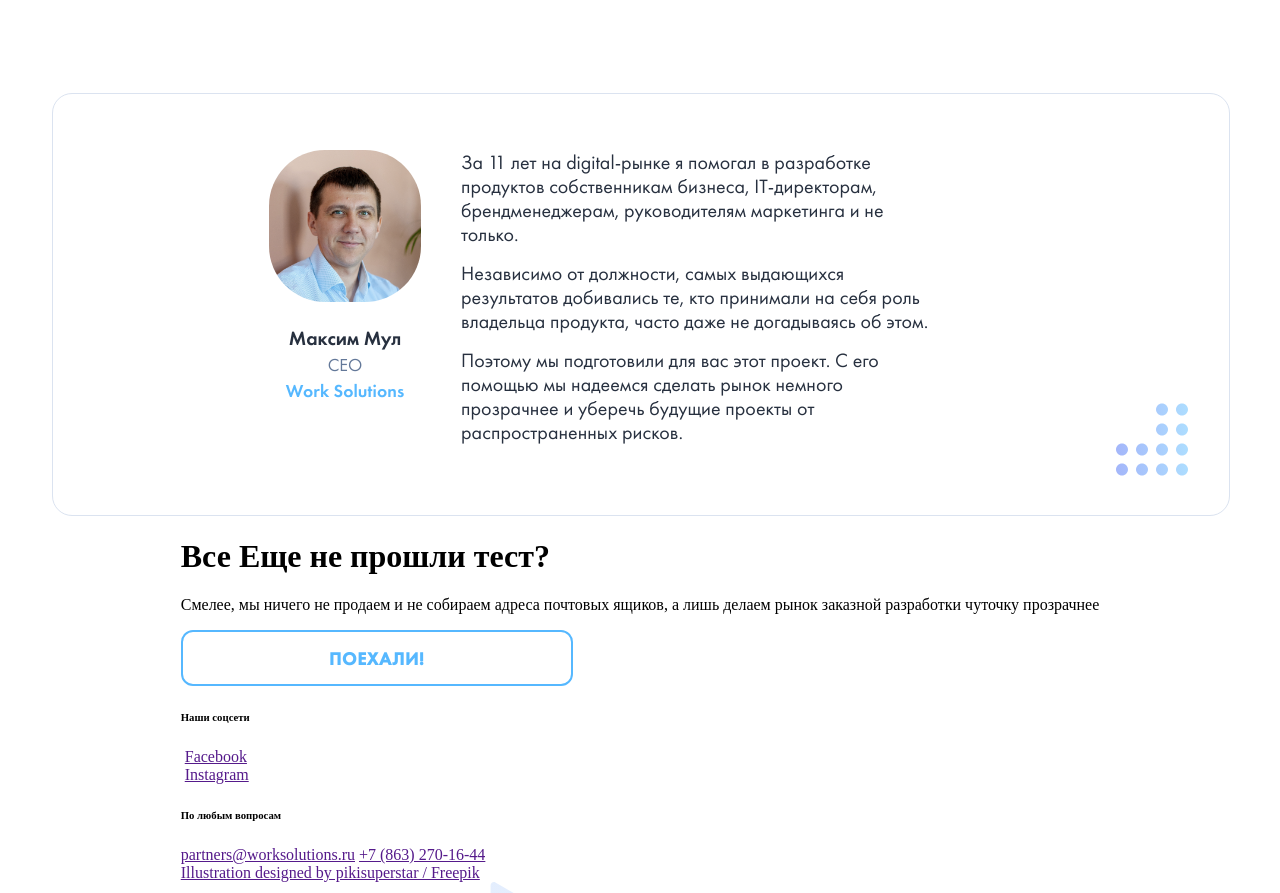
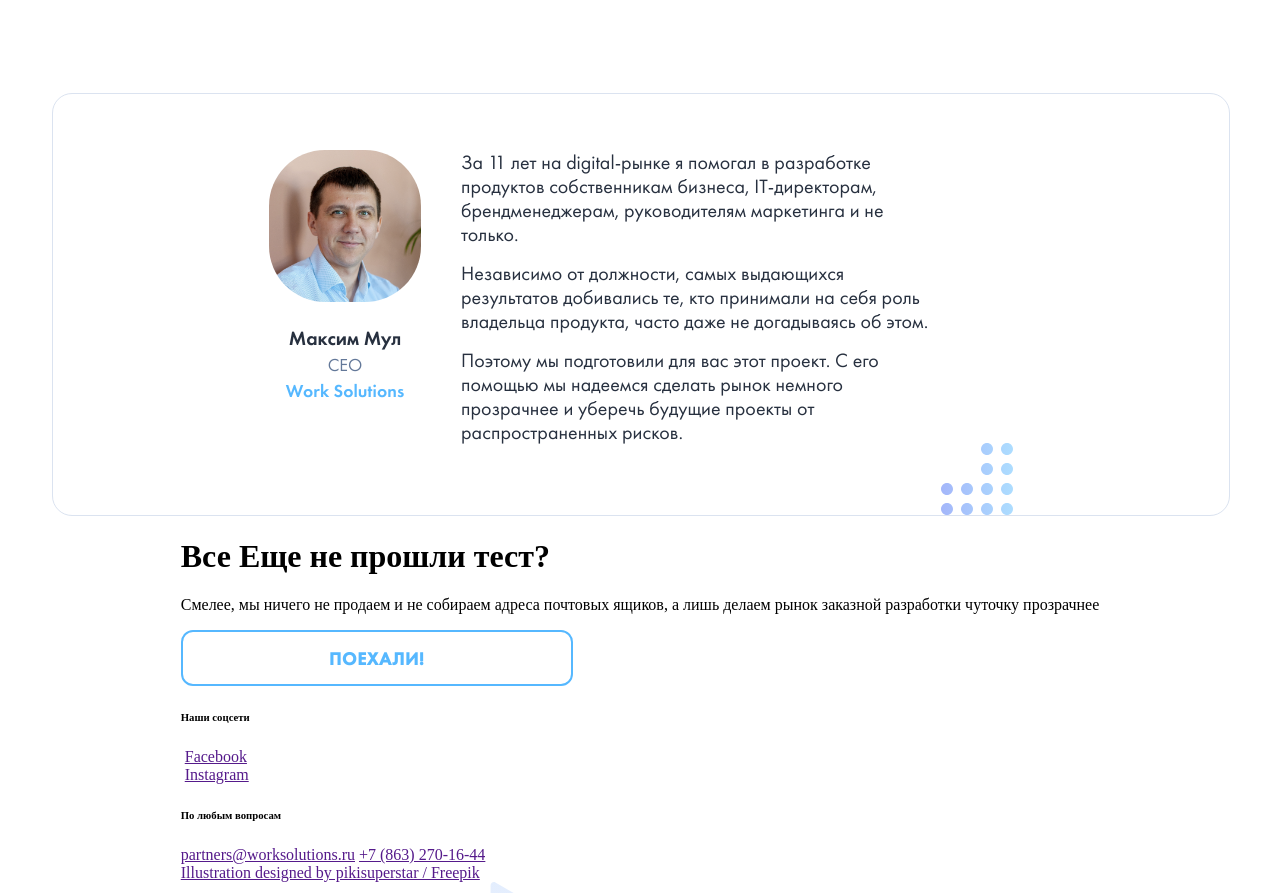
Before and after one commit to TanyaMeow/work_solutions, a website built with webpack: page src/index.html in a window 1280 px wide. Shown: the part 4446-5339 px from the top of the page. Built offline with nearby package versions, Linux system fonts and the light colour scheme.

Commit message:
Добавлены новые правила flex для главной карточки

```diff
--- a/src/scss/Expert.scss
+++ b/src/scss/Expert.scss
@@ -126,6 +126,8 @@
   border: 1px solid #DBE3F0;
   border-radius: 20px;
   justify-content: center;
+  position: relative;
+  align-items: flex-end;
   .container {
     margin: 56px 0;
     display: flex;
@@ -156,8 +158,6 @@
     }
   }
   .icon_card {
-    position: relative;
-    top: 135px;
-    left: 175px;
+
   }
 }
```
